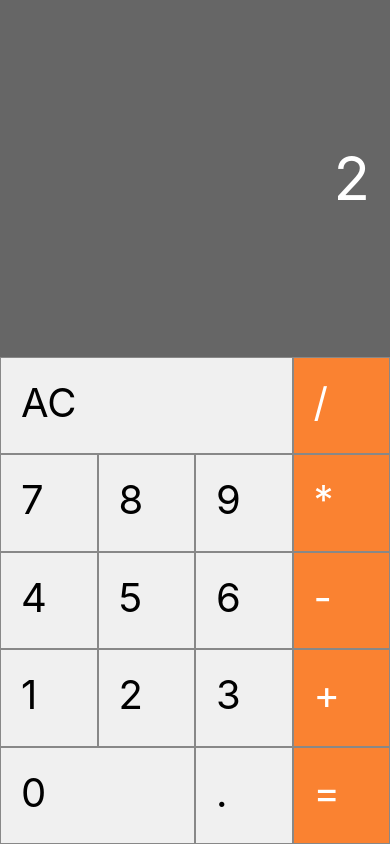
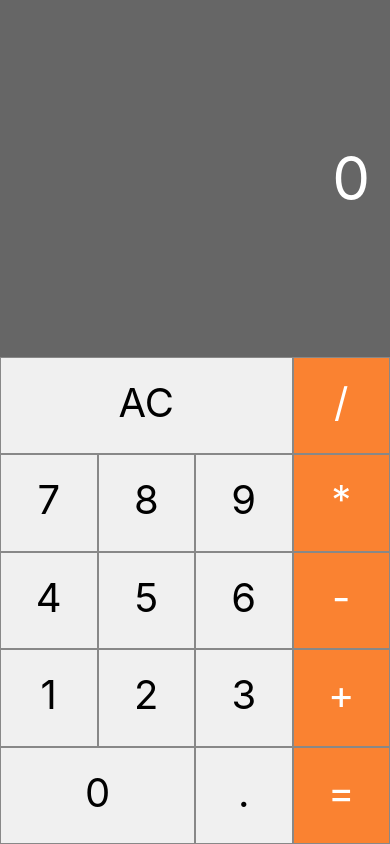
Before and after one commit to mfabiodias/react-native-simple-calculator, a React Native app: screen / in a window 390 px wide. Built offline with nearby package versions, Linux system fonts and the light colour scheme.

Commit message:
Implementação da Lógica da Calculadora

```diff
--- a/App.js
+++ b/App.js
@@ -3,22 +3,111 @@ import { Plataform, StyleSheet, Text, View } from 'react-native'
 import Button from './src/components/Button'
 import Display from './src/components/Display'
 
+const initialState = {
+  displayValue: '0', // Valor inicial do visor
+  clearDisplay: false, // Atributo para limpar o display
+  operation: null, // Armazena o operador pressionado
+  values: [0,0], // Explicação abaixo.
+  current: 0, // Posição para adicionar valores no array values. Valores validos (0 e 1)
+}
+
+/**
+ * initialState->values: Este array armazena os valores digitados pelo usuário em dois estágios. Exe:
+ *
+ * Parte 1
+ * A medida que o usuário pressiona os dígitos na calculadora (0~9 e .), estes são concatenados e armazenados em values[0].
+ *
+ * Parte 2
+ * No momento que o usuário pressiona um operador (+, -, *, /) o ponteiro do values passa de 0 para 1 através do atributo current.
+ * Nesse momento values[0] tem um valor armazenado e o operador passa de null para o operador pressionado e o display é limpo.
+ *
+ * Parte 3
+ * Identico a Parte 1, os valores digitados são concatenados e armazenados em values[1]
+ *
+ * Parte 4
+ * Similar a Parte 2, com a diferença que nesse momento podemos receber um novo operador (=) que irá apresentar o resultado.
+ * No caso de outro operador ser pressionado, o cálculo é realizado, armazenado em values[0], enquanto values[1] ficará no
+ * aguardo de um novo valor para aplicar a lógica do operador ou finalizar com o operador (=)
+ */
+
 export default class APP extends Component {
 
-  state = {
-    displayValue: '2'
+  // Clona o estado inicial para utiliza-lo na classe
+  state = {...initialState}
+
+  // Adiciona os digitos pressionados no visor da calculadora
+  addDigit = n => {
+
+    //console.debug(typeof this.state.displayValue)
+
+    // Limpa display quando valor do display for 0 ou clearDisplay for true
+    const clearDisplay = this.state.displayValue === '0' || this.state.clearDisplay
+
+    // Validação para apenas um ponto. Caso o ponto já esteja em displayValue ele é ignorado
+    if(n === '.' && !clearDisplay && this.state.displayValue.includes('.')) return
+
+    // Armazena valor corrente quando clearDisplay !== true
+    const currentValue = clearDisplay ? '' : this.state.displayValue
+
+    // Contatena currentValue com o numero pressionado
+    const displayValue = currentValue + n
+
+    // Salva o estado atual do displayValue e restaura clearDisplay para continuar concatenando os digitos
+    this.setState({ displayValue,  clearDisplay: false })
+
+    // Armazena o valor concatenado na posição do array correspondente (0 ou 1).
+    if(n !== '.')
+    {
+      const newValue = parseFloat(displayValue)
+      const values = [...this.state.values]
+      values[this.state.current] = newValue
+      this.setState({ values })
+    }
   }
 
-  addDigit = n => {
-    this.setState({ displayValue: n })
+  // Restaura a calculadora para seu estado inicial
+  clearMemory = () => {
+    this.setState({ ...initialState })
   }
 
-  clearMemory = () => {
-    this.setState({ displayValue: '0' })
-  }
-
+  // Aplica a operação selecionada (Lógica da calculadora).
   setOperation = operation => {
 
+    // Armazena o operador e incrementa o ponteiro de values através do atributo current
+    if(this.state.current === 0)
+    {
+      this.setState({ operation, current: 1, clearDisplay: true})
+    }
+    // Aplica a lógica ao operador armazenado na etapa anterior no array values
+    else
+    {
+      // Inicia constantes para aplicação da lógica
+      const equals = operation === '='
+      const values = [... this.state.values]
+
+      // Eval retorna o resultado da operação setada anteriomente e armazena em values[0]
+      try{
+        values[0] = eval(`${values[0]} ${this.state.operation} ${values[1]}`)
+      }
+      // Em caso de falha restaura para o valor anterios
+      catch(e){
+        values[0] = this.state.values[0]
+      }
+
+      // Zera values[1] após aplicação do operador acima, estando apto a receber nova sequencia de digitos
+      values[1] = 0
+
+      // Define o estado da calculadora após aplicar a lógica
+      this.setState({
+        displayValue: `${values[0]}`, // Seta o resultado da operação como string para o display
+        operation: equals ? null : operation, // Seta ou redefine o atributo
+        current: equals ? 0 : 1, // Salva a posição do array values
+        clearDisplay: !equals, // Limpa o display quando digitado os operadores (+, -, *, /)
+        values, // Armasena o array atual no estado
+      })
+
+
+    }
   }
 
   render() {
@@ -26,23 +115,23 @@ export default class APP extends Component {
       <View style={styles.container}>
         <Display value={this.state.displayValue} />
         <View style={styles.buttons}>
-          <Button label='AC' triple onClick={this.clearMemory} ></Button>
-          <Button label='/' operation onClick={this.setOperation} ></Button>
+          <Button label='AC'onClick={this.clearMemory} triple ></Button>
+          <Button label='/' onClick={this.setOperation} operation ></Button>
           <Button label='7' onClick={this.addDigit} ></Button>
           <Button label='8' onClick={this.addDigit} ></Button>
           <Button label='9' onClick={this.addDigit} ></Button>
-          <Button label='*' operation onClick={this.setOperation} ></Button>
+          <Button label='*' onClick={this.setOperation} operation ></Button>
           <Button label='4' onClick={this.addDigit} ></Button>
           <Button label='5' onClick={this.addDigit} ></Button>
           <Button label='6' onClick={this.addDigit} ></Button>
-          <Button label='-' operation onClick={this.setOperation} ></Button>
+          <Button label='-' onClick={this.setOperation} operation ></Button>
           <Button label='1' onClick={this.addDigit} ></Button>
           <Button label='2' onClick={this.addDigit} ></Button>
           <Button label='3' onClick={this.addDigit} ></Button>
-          <Button label='+' operation onClick={this.setOperation} ></Button>
-          <Button label='0' double onClick={this.addDigit} ></Button>
+          <Button label='+' onClick={this.setOperation} operation ></Button>
+          <Button label='0' onClick={this.addDigit} double ></Button>
           <Button label='.' onClick={this.addDigit} ></Button>
-          <Button label='=' operation onClick={this.setOperation} ></Button>
+          <Button label='=' onClick={this.setOperation} operation ></Button>
         </View>
       </View>
     )
--- a/src/components/Button.js
+++ b/src/components/Button.js
@@ -13,9 +13,9 @@ const style = StyleSheet.create({
         width: Dimensions.get('window').width / 4,
         padding: 20,
         backgroundColor: '#f0f0f0',
+        textAlign: 'center',
         borderWidth: 1,
         borderColor: '#888',
-
     },
     operationButton: {
         color: '#fff',
--- a/src/components/Display.js
+++ b/src/components/Display.js
@@ -21,7 +21,7 @@ const styles = StyleSheet.create({
 
 export default props =>
     <View style={styles.display}>
-        <Text style={styles.displayValue} numberOfines={1} >
+        <Text style={styles.displayValue} numberOfines={1} numberOfLines={1} >
             {props.value}
         </Text>
     </View>
```
